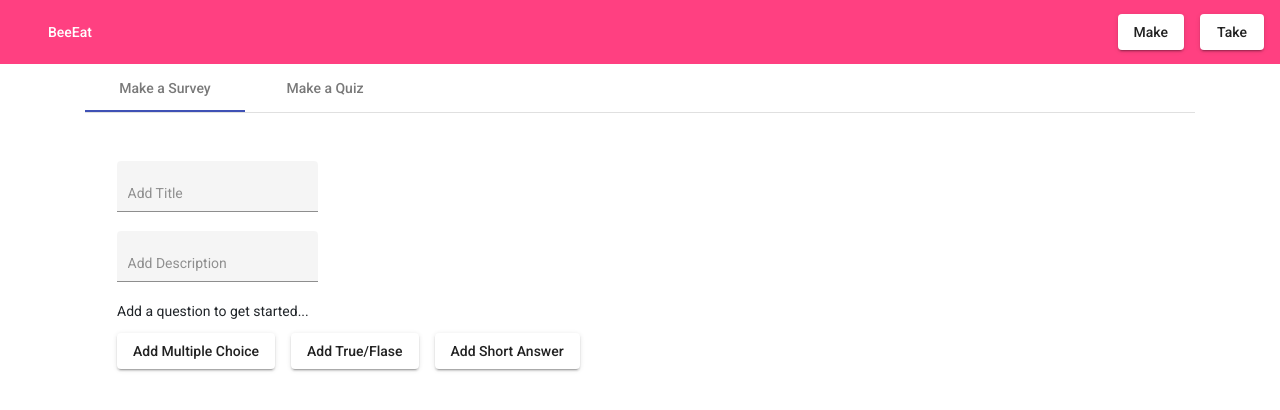
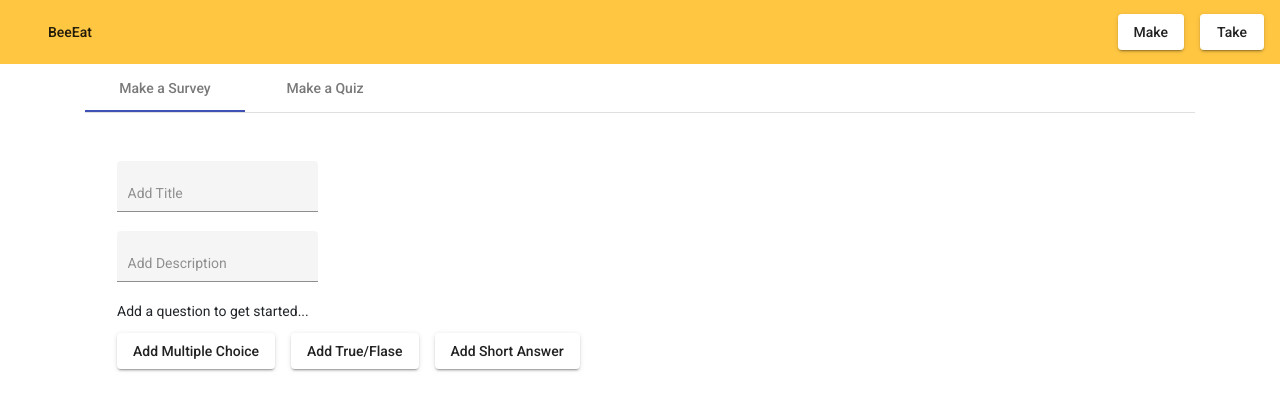
Before and after one commit to Angelina-Zaccaria/BeeEat, an Angular app: page /make in a window 1280 px wide. Shown: the top 410 px of the page. Built offline with nearby package versions, Linux system fonts and the light colour scheme.

Commit message:
updated banner color

```diff
--- a/src/app/app.component.html
+++ b/src/app/app.component.html
@@ -1,4 +1,4 @@
-<mat-toolbar color="accent">
+<mat-toolbar>
   <a mat-button [routerLink]="['']">BeeEat</a>
   <span class="spacer"></span>
   <a mat-raised-button [routerLink]="['make']">Make</a>
@@ -7,6 +7,7 @@
 <div class="container">
   <router-outlet></router-outlet>
 </div>
+
 <!--
 <svg class="background">
     <defs>
@@ -24,4 +25,5 @@
         <use xlink:href="#hex" x="20" y="34.64" />
     </pattern>
     <rect width="100%" height="100%" fill="url(#h)" />
-</svg> -->
+</svg>
+-->
--- a/src/app/app.component.scss
+++ b/src/app/app.component.scss
@@ -2,9 +2,14 @@
     flex: 1 1 auto;
   }
 
-  a {
-    margin-left: 1rem;
-  }
+a {
+  margin-left: 1rem;
+}
+
+mat-toolbar {
+  background-color: #ffc642;
+}
+
   // .background {
   //   position: fixed;
   //   top: -50%;
--- a/src/styles.scss
+++ b/src/styles.scss
@@ -1,4 +1,10 @@
 /* You can add global styles to this file, and also import other style files */
+// @import '~@angular/material/theming';
+// @include mat-core();
+// $candy-app-primary: mat-palette($mat-indigo);
+// $candy-app-accent:  mat-palette($mat-deep-orange, A200, A100, A400);
+// $candy-app-warn:    mat-palette($mat-red);
+// $candy-app-theme: mat-light-theme($candy-app-primary, $candy-app-accent, $candy-app-warn);
 
 html, body { height: 100%; }
 body { margin: 0; font-family: Roboto, "Helvetica Neue", sans-serif; }
```
